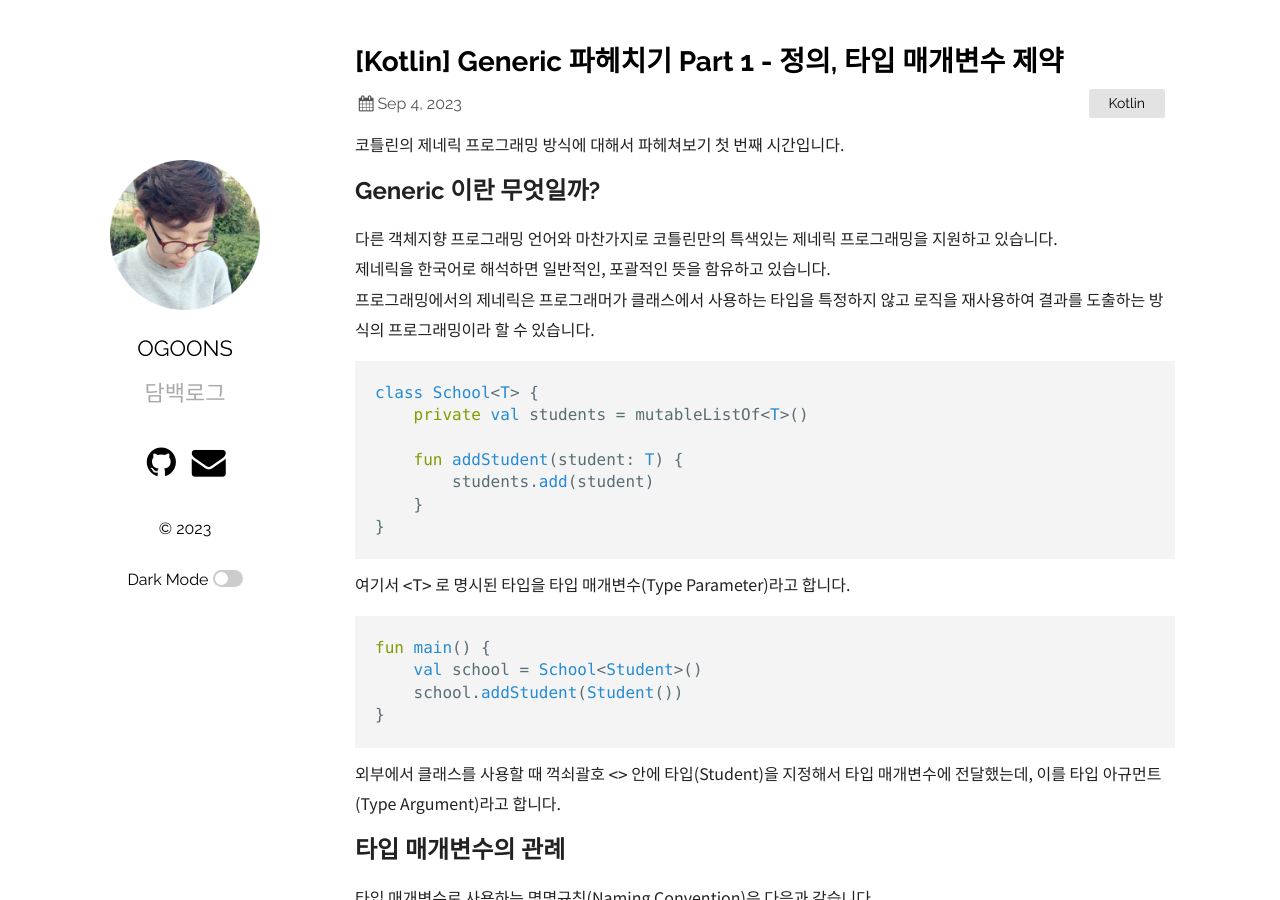
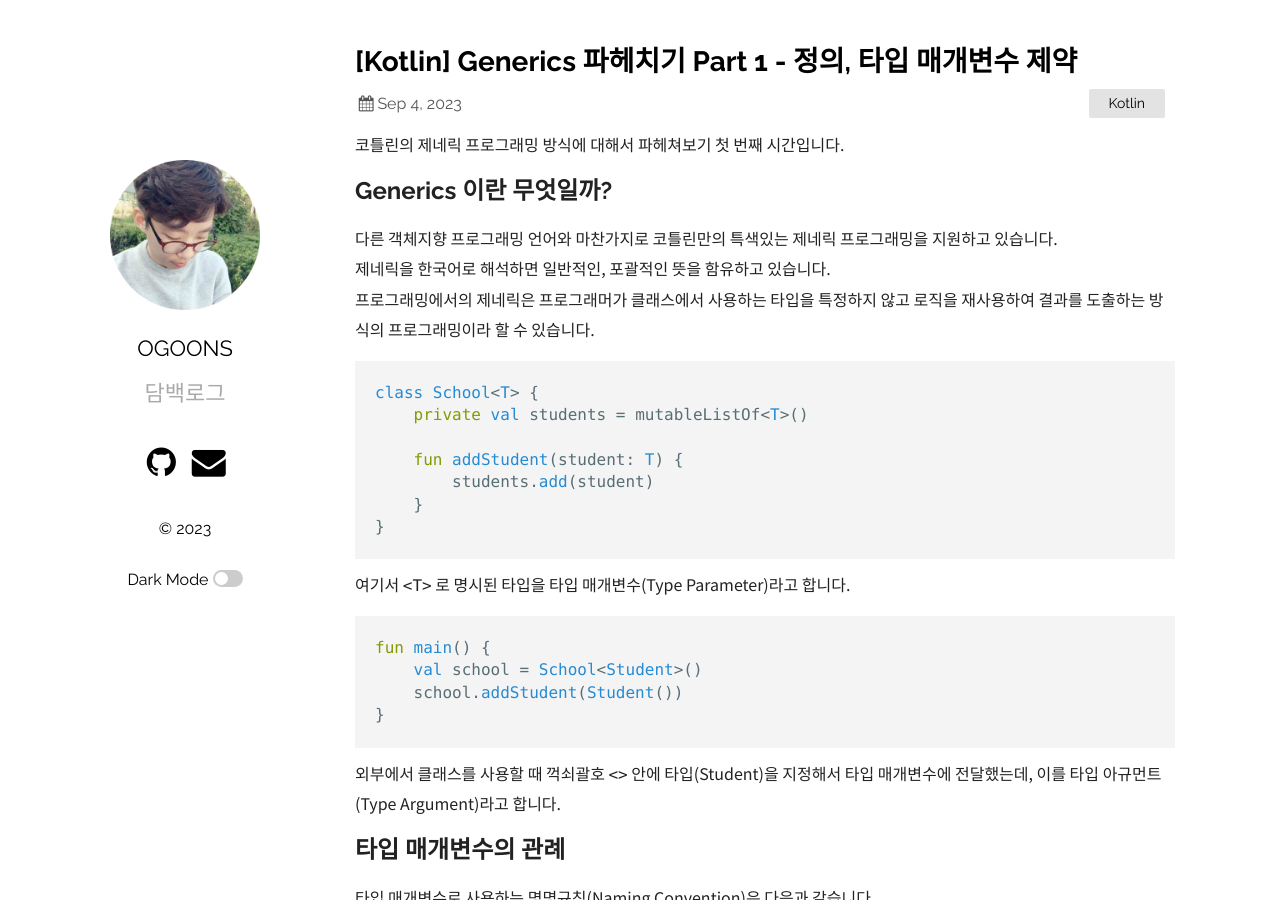
Before and after one commit to ogoons/ogoons.github.io, a Jekyll site: the page built from _posts/2023-09-04-kotlin-generic-part-1.md, in a window 1280 px wide and 900 px high. Built offline with Jekyll 4.4.1, drawn with Linux system fonts in a browser that asks for light colours; comment, search, counter and statistics services are not loaded.

Commit message:
Update post

```diff
--- a/_posts/2023-09-04-kotlin-generic-part-1.md
+++ b/_posts/2023-09-04-kotlin-generic-part-1.md
@@ -1,12 +1,12 @@
 ---
 layout: post
-title: "[Kotlin] Generic 파헤치기 Part 1 - 정의, 타입 매개변수 제약"
+title: "[Kotlin] Generics 파헤치기 Part 1 - 정의, 타입 매개변수 제약"
 categories: Kotlin
 ---
 
 코틀린의 제네릭 프로그래밍 방식에 대해서 파헤쳐보기 첫 번째 시간입니다.
 
-## Generic 이란 무엇일까?
+## Generics 이란 무엇일까?
 
 다른 객체지향 프로그래밍 언어와 마찬가지로 코틀린만의 특색있는 제네릭 프로그래밍을 지원하고 있습니다.
 제네릭을 한국어로 해석하면 일반적인, 포괄적인 뜻을 함유하고 있습니다.
```
